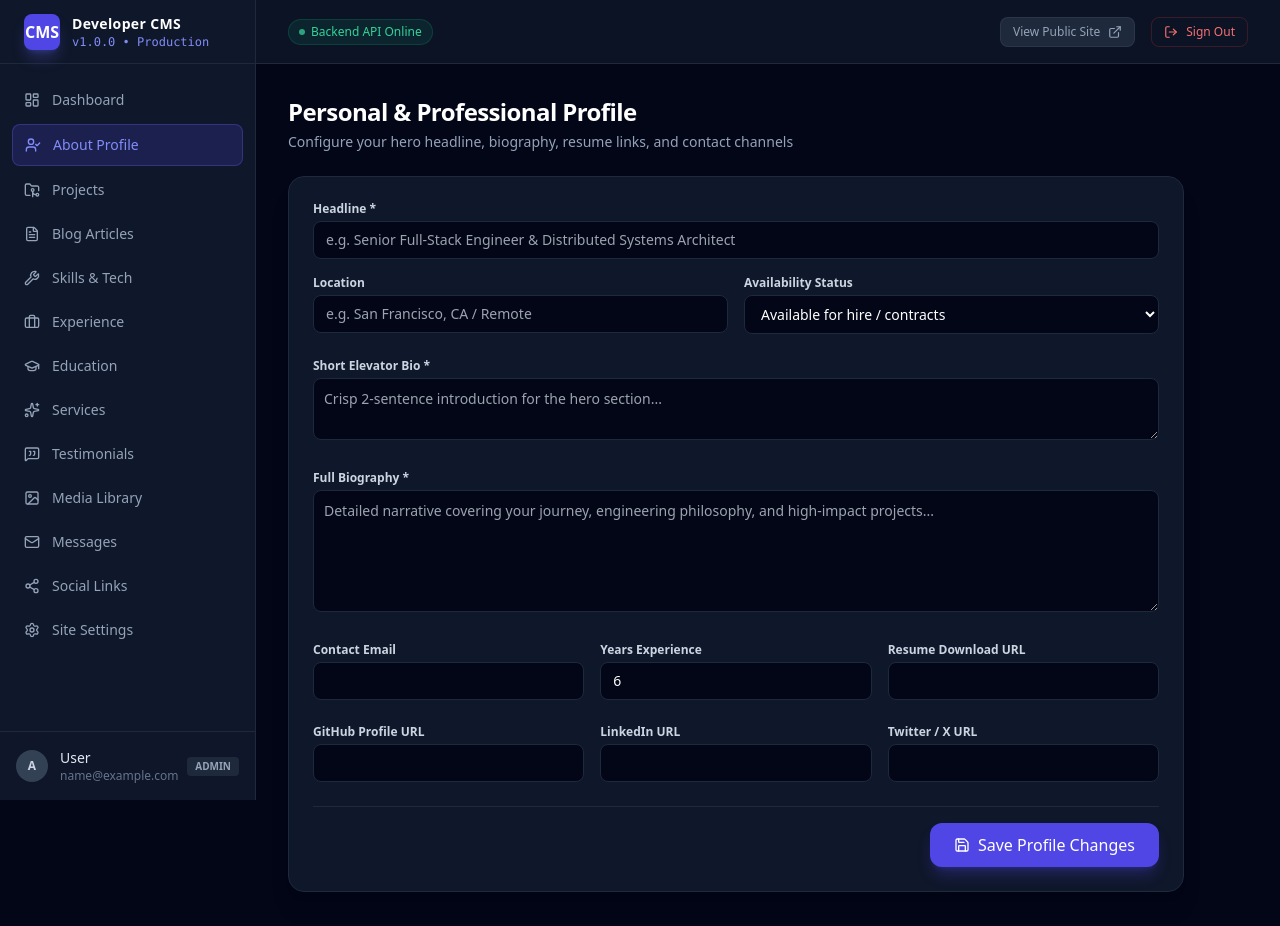
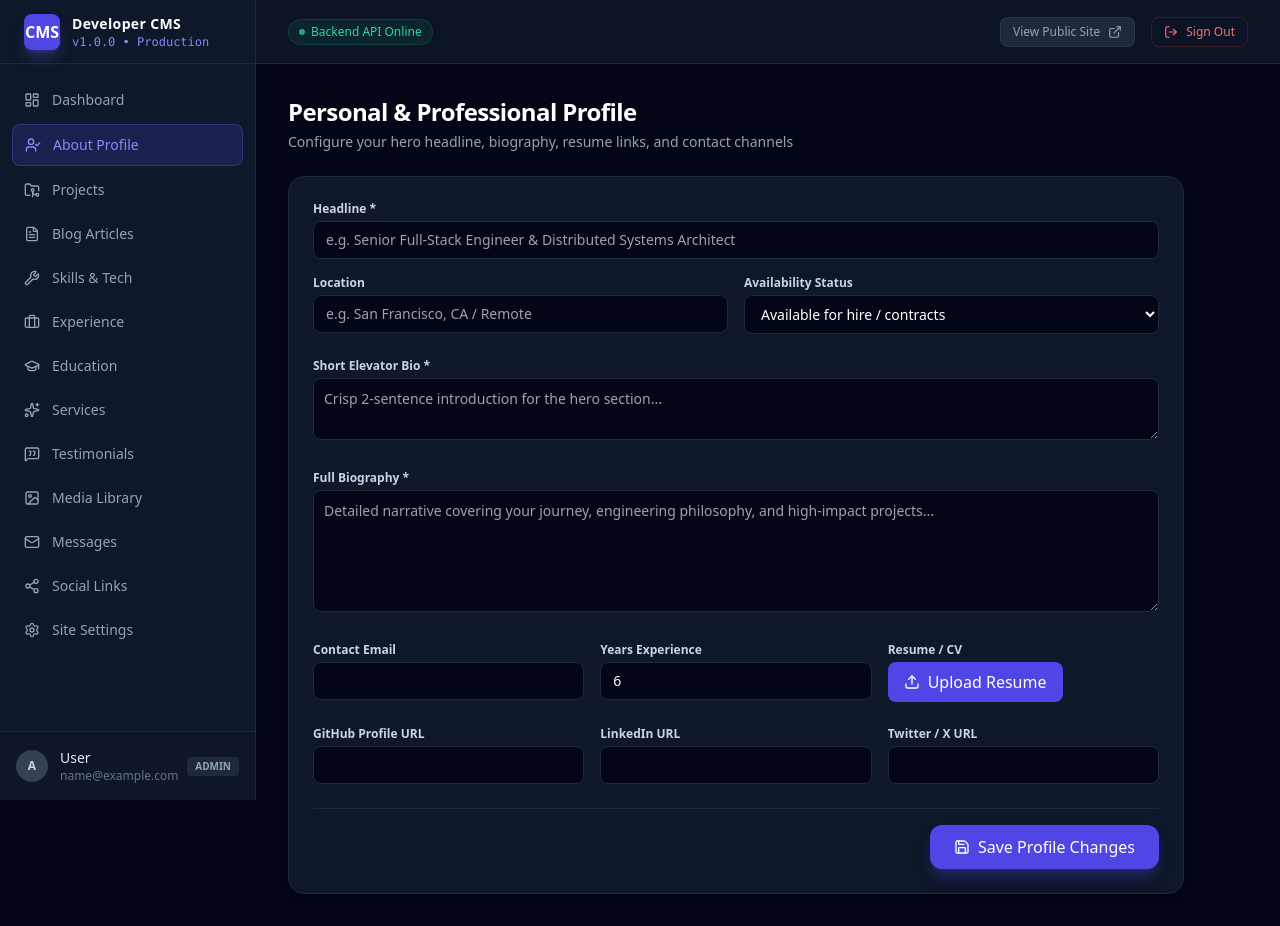
Before and after one commit to shivansh18feb/Content-Management-System-CMS-, a React (Vite) app in the folder portfolio-cms/: page /about in a window 1280 px wide. Built offline with nearby package versions, Linux system fonts and the light colour scheme; no server answers; sample sign-in values are in the browser's storage.

Commit message:
Add resume upload to profile and fix media URLs

```diff
--- a/portfolio-cms/src/pages/About.tsx
+++ b/portfolio-cms/src/pages/About.tsx
@@ -1,6 +1,6 @@
-import React, { useEffect, useState } from 'react';
-import { UserCheck, Save, Check } from 'lucide-react';
-import { api } from '../services/api';
+import React, { useEffect, useRef, useState } from 'react';
+import { UserCheck, Save, Check, Upload, FileText } from 'lucide-react';
+import { api, API_BASE_URL } from '../services/api';
 import { ApiResponse, About } from '../types';
 
 export const AboutPage: React.FC = () => {
@@ -22,6 +22,8 @@ export const AboutPage: React.FC = () => {
   const [loading, setLoading] = useState(true);
   const [saving, setSaving] = useState(false);
   const [success, setSuccess] = useState(false);
+  const [uploadingResume, setUploadingResume] = useState(false);
+  const resumeInputRef = useRef<HTMLInputElement>(null);
 
   useEffect(() => {
     fetchAbout();
@@ -40,6 +42,65 @@ export const AboutPage: React.FC = () => {
       setLoading(false);
     }
   };
+
+  const handleResumeUpload = async (
+  e: React.ChangeEvent<HTMLInputElement>
+) => {
+  const file = e.target.files?.[0];
+
+  if (!file) return;
+
+  if (file.type !== 'application/pdf') {
+    alert('Please upload a PDF resume.');
+    return;
+  }
+
+  const formData = new FormData();
+  formData.append('file', file);
+
+  setUploadingResume(true);
+
+  try {
+    const res = await api.post<ApiResponse<any>>(
+      '/api/admin/media',
+      formData,
+      {
+        headers: {
+          'Content-Type': 'multipart/form-data',
+        },
+      }
+    );
+
+    if (res.data.success && res.data.data) {
+      const media = res.data.data;
+
+      const resumeUrl = media.fileUrl.startsWith('http')
+        ? media.fileUrl
+        : `${API_BASE_URL}${media.fileUrl}`;
+
+      setForm((prev) => ({
+        ...prev,
+        resumeUrl,
+      }));
+
+      alert(
+        'Resume uploaded successfully. Click Save Profile Changes.'
+      );
+    }
+  } catch (err: any) {
+    alert(
+      err.response?.data?.message ||
+        err.message ||
+        'Resume upload failed'
+    );
+  } finally {
+    setUploadingResume(false);
+
+    if (resumeInputRef.current) {
+      resumeInputRef.current.value = '';
+    }
+  }
+};
 
   const handleSubmit = async (e: React.FormEvent) => {
     e.preventDefault();
@@ -162,14 +223,48 @@ export const AboutPage: React.FC = () => {
             />
           </div>
           <div>
-            <label className="block text-xs font-semibold text-slate-300 mb-1">Resume Download URL</label>
-            <input
-              type="url"
-              value={form.resumeUrl || ''}
-              onChange={(e) => setForm({ ...form, resumeUrl: e.target.value })}
-              className="w-full bg-slate-950 border border-slate-800 rounded-lg px-3 py-2 text-sm text-white focus:outline-none focus:border-indigo-500"
-            />
-          </div>
+  <label className="block text-xs font-semibold text-slate-300 mb-1">
+    Resume / CV
+  </label>
+
+  <input
+    ref={resumeInputRef}
+    type="file"
+    accept="application/pdf"
+    onChange={handleResumeUpload}
+    className="hidden"
+  />
+
+  <div className="flex items-center gap-2">
+    <button
+      type="button"
+      onClick={() => resumeInputRef.current?.click()}
+      disabled={uploadingResume}
+      className="flex items-center gap-2 bg-indigo-600 hover:bg-indigo-500 text-white font-medium px-4 py-2 rounded-lg transition disabled:opacity-50"
+    >
+      <Upload className="w-4 h-4" />
+      {uploadingResume ? 'Uploading...' : 'Upload Resume'}
+    </button>
+
+    {form.resumeUrl && (
+      <a
+        href={form.resumeUrl}
+        target="_blank"
+        rel="noopener noreferrer"
+        className="flex items-center gap-2 text-sm text-indigo-400 hover:text-indigo-300"
+      >
+        <FileText className="w-4 h-4" />
+        View Resume
+      </a>
+    )}
+  </div>
+
+  {form.resumeUrl && (
+    <p className="text-[11px] text-slate-500 mt-2 truncate">
+      {form.resumeUrl}
+    </p>
+  )}
+</div>
         </div>
 
         <div className="grid grid-cols-1 sm:grid-cols-3 gap-4">
--- a/portfolio-cms/src/pages/MediaLibrary.tsx
+++ b/portfolio-cms/src/pages/MediaLibrary.tsx
@@ -1,6 +1,6 @@
 import React, { useEffect, useState, useRef } from 'react';
 import { Upload, Copy, Trash2, Check, File, Image as ImageIcon, Search } from 'lucide-react';
-import { api } from '../services/api';
+import { api, API_BASE_URL } from '../services/api';
 import { ApiResponse, PagedResponse, MediaFile } from '../types';
 
 export const MediaLibrary: React.FC = () => {
@@ -51,7 +51,7 @@ export const MediaLibrary: React.FC = () => {
 
   const handleCopyUrl = (id: number, url: string) => {
     // If url is relative, construct full URL
-    const fullUrl = url.startsWith('http') ? url : `http://localhost:8080${url}`;
+    const fullUrl = url.startsWith('http') ? url : `${API_BASE_URL}${url}`;
     navigator.clipboard.writeText(fullUrl);
     setCopiedId(id);
     setTimeout(() => setCopiedId(null), 2000);
@@ -112,7 +112,9 @@ export const MediaLibrary: React.FC = () => {
         ) : (
           <div className="grid grid-cols-2 sm:grid-cols-3 md:grid-cols-4 lg:grid-cols-5 gap-4">
             {files.map((file) => {
-              const fullUrl = file.fileUrl.startsWith('http') ? file.fileUrl : `http://localhost:8080${file.fileUrl}`;
+              const fullUrl = file.fileUrl.startsWith('http')
+  ? file.fileUrl
+  : `${API_BASE_URL}${file.fileUrl}`;
               const isImage = file.contentType.startsWith('image/');
               return (
                 <div
--- a/portfolio-cms/src/services/api.ts
+++ b/portfolio-cms/src/services/api.ts
@@ -1,8 +1,8 @@
 import axios, { AxiosError, InternalAxiosRequestConfig } from 'axios';
 import { ApiResponse, AuthResponse } from '../types';
 
-const API_BASE_URL = import.meta.env.VITE_API_URL || 'http://localhost:8080';
-
+export const API_BASE_URL =
+  import.meta.env.VITE_API_URL || 'http://localhost:8080';
 export const api = axios.create({
   baseURL: API_BASE_URL,
   headers: {
```
